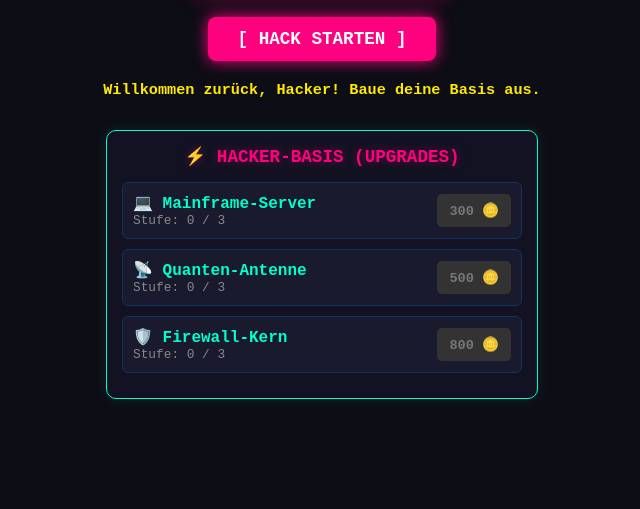
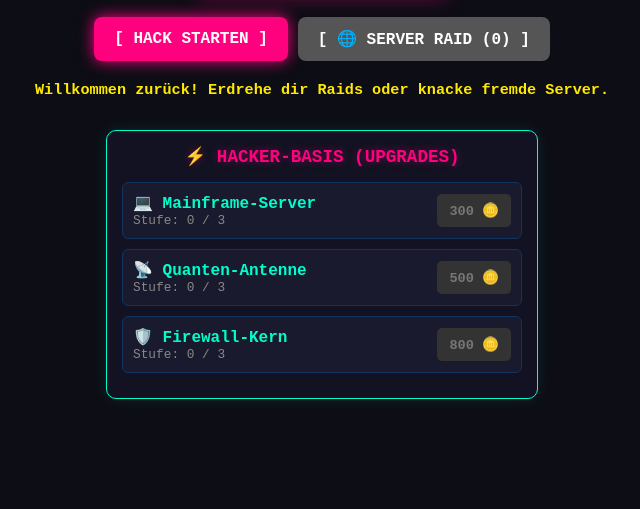
Before and after one commit to goldrogers419-ru/cyber-cat-hacker, a plain HTML site: page index.html in a window 1280 px wide. Shown: the part 291-800 px from the top of the page, without its empty margins (318-958 px from the left). Drawn offline with Linux system fonts and the light colour scheme.

Commit message:
Update index.html

```diff
--- a/index.html
+++ b/index.html
@@ -3,7 +3,7 @@
 <head>
     <meta charset="UTF-8">
     <meta name="viewport" content="width=device-width, initial-scale=1.0">
-    <title>Cyber-Cat Hacker // Terminal v0.2</title>
+    <title>Cyber-Cat Hacker // Terminal v0.3</title>
     <style>
         body {
             background-color: #0d0d15;
@@ -55,24 +55,34 @@
             justify-content: center;
             font-size: 2.2rem;
         }
-        button.spin-btn {
+        .action-buttons {
+            display: flex;
+            gap: 10px;
+            margin-bottom: 20px;
+            flex-wrap: wrap;
+            justify-content: center;
+        }
+        button.action-btn {
             background-color: #ff007f;
             color: white;
             border: none;
-            padding: 12px 30px;
-            font-size: 1.1rem;
+            padding: 12px 20px;
+            font-size: 1rem;
             font-family: inherit;
             font-weight: bold;
             border-radius: 8px;
             cursor: pointer;
             box-shadow: 0 0 15px #ff007f;
             transition: transform 0.1s;
-            margin-bottom: 20px;
         }
-        button.spin-btn:active {
+        button.action-btn.raid {
+            background-color: #7f00ff;
+            box-shadow: 0 0 15px #7f00ff;
+        }
+        button.action-btn:active {
             transform: scale(0.95);
         }
-        button.spin-btn:disabled {
+        button.action-btn:disabled {
             background-color: #555;
             box-shadow: none;
             cursor: not-allowed;
@@ -144,7 +154,7 @@
 <body>
 
     <h1>🐱 CYBER-CAT HACKER</h1>
-    <p style="color: #888; margin-top: 0; margin-bottom: 15px;">SYSTEM TERMINAL v0.2</p>
+    <p style="color: #888; margin-top: 0; margin-bottom: 15px;">SYSTEM TERMINAL v0.3</p>
 
     <div class="stats">
         <div>⚡ Energie: <span id="spins">25</span></div>
@@ -158,9 +168,12 @@
         <div class="reel" id="reel3">🐱</div>
     </div>
 
-    <button class="spin-btn" id="spinBtn" onclick="spin()">[ HACK STARTEN ]</button>
+    <div class="action-buttons">
+        <button class="action-btn" id="spinBtn" onclick="spin()">[ HACK STARTEN ]</button>
+        <button class="action-btn raid" id="raidBtn" onclick="raidServer()" disabled>[ 🌐 SERVER RAID ]</button>
+    </div>
 
-    <div id="log">Willkommen zurück, Hacker! Baue deine Basis aus.</div>
+    <div id="log">Willkommen zurück! Erdrehe dir Raids oder knacke fremde Server.</div>
 
     <!-- Hacker-Basis / Upgrade-System -->
     <div class="base-container">
@@ -195,22 +208,32 @@
         let spins = 25;
         let coins = 200;
         let shields = 0;
+        let raidCharges = 0; // Gesammelte Angriffe
 
-        // Gebäude-Level und Kosten
         let buildings = {
             1: { level: 0, maxLevel: 3, cost: 300, name: "Mainframe-Server" },
             2: { level: 0, maxLevel: 3, cost: 500, name: "Quanten-Antenne" },
             3: { level: 0, maxLevel: 3, cost: 800, name: "Firewall-Kern" }
         };
 
-        const symbols = ['🪙', '💻', '🛡️', '🐱'];
+        const symbols = ['🪙', '💻', '🛡️', '🐱', '🌐'];
 
         function updateUI() {
             document.getElementById('spins').innerText = spins;
             document.getElementById('coins').innerText = coins;
             document.getElementById('shields').innerText = shields;
 
-            // Upgrade-Buttons aktualisieren (Kosten & ob kaufbar)
+            // Raid-Button aktivieren, wenn mindestens 1 Raid aufgeladen ist
+            let raidBtn = document.getElementById('raidBtn');
+            if (raidCharges > 0) {
+                raidBtn.innerText = `[ 🌐 SERVER RAID (${raidCharges}) ]`;
+                raidBtn.disabled = false;
+            } else {
+                raidBtn.innerText = `[ 🌐 SERVER RAID (0) ]`;
+                raidBtn.disabled = true;
+            }
+
+            // Upgrade-Buttons aktualisieren
             for (let id in buildings) {
                 let b = buildings[id];
                 let btn = document.getElementById(`b${id}-btn`);
@@ -262,6 +285,9 @@
                         coins += 250;
                         log.innerText = "🛡️ Voll! +250 Credits stattdessen.";
                     }
+                } else if (r1 === '🌐') {
+                    raidCharges++;
+                    log.innerText = "🌐 RAID-SIGNAL ERDEICHT! +1 Angriff freigeschaltet!";
                 } else if (r1 === '🐱') {
                     coins += 2000;
                     spins += 5;
@@ -275,18 +301,31 @@
             }
         }
 
+        function raidServer() {
+            if (raidCharges <= 0) return;
+
+            raidCharges--;
+            const log = document.getElementById('log');
+            const targetNames = ["MegaCorp-Server X", "Shadow-Net Node", "Quantum Vault 9", "DarkNet Hub"];
+            const chosenTarget = targetNames[Math.floor(Math.random() * targetNames.length)];
+            const loot = Math.floor(Math.random() * 800) + 400; // Zwischen 400 und 1200 Credits
+
+            coins += loot;
+            log.innerText = `💥 ERFOLGREICHER RAID auf "${chosenTarget}"! +${loot} Credits erbeutet!`;
+            updateUI();
+        }
+
         function upgradeBuilding(id) {
             let b = buildings[id];
             if (coins >= b.cost && b.level < b.maxLevel) {
                 coins -= b.cost;
                 b.level++;
-                b.cost = Math.floor(b.cost * 1.6); // Jedes Level wird teurer
+                b.cost = Math.floor(b.cost * 1.6);
                 document.getElementById('log').innerText = `🚀 ${b.name} auf Stufe ${b.level} upgraded!`;
                 updateUI();
             }
         }
 
-        // Initialer Aufruf beim Laden
         updateUI();
     </script>
 </body>
```
